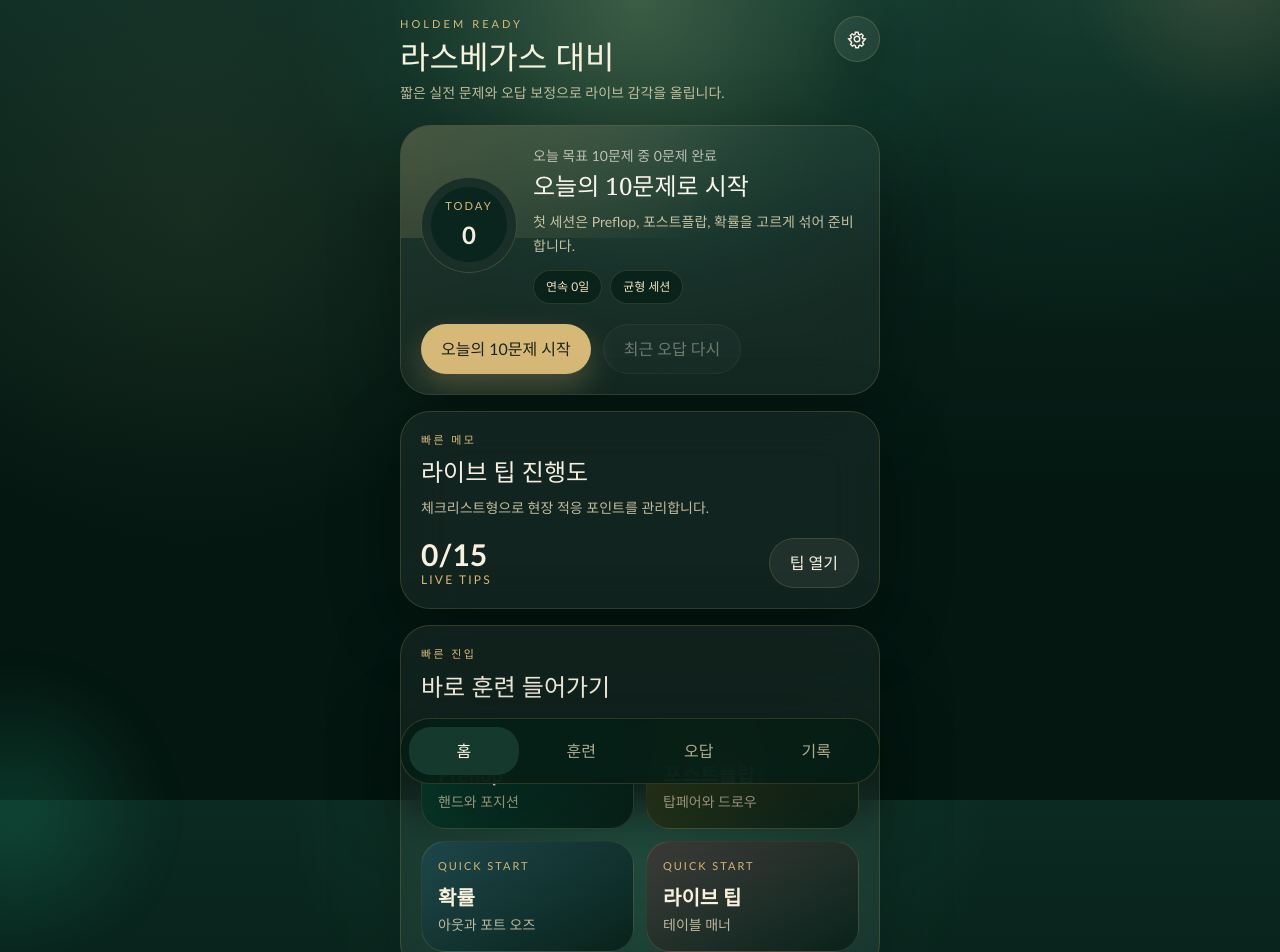
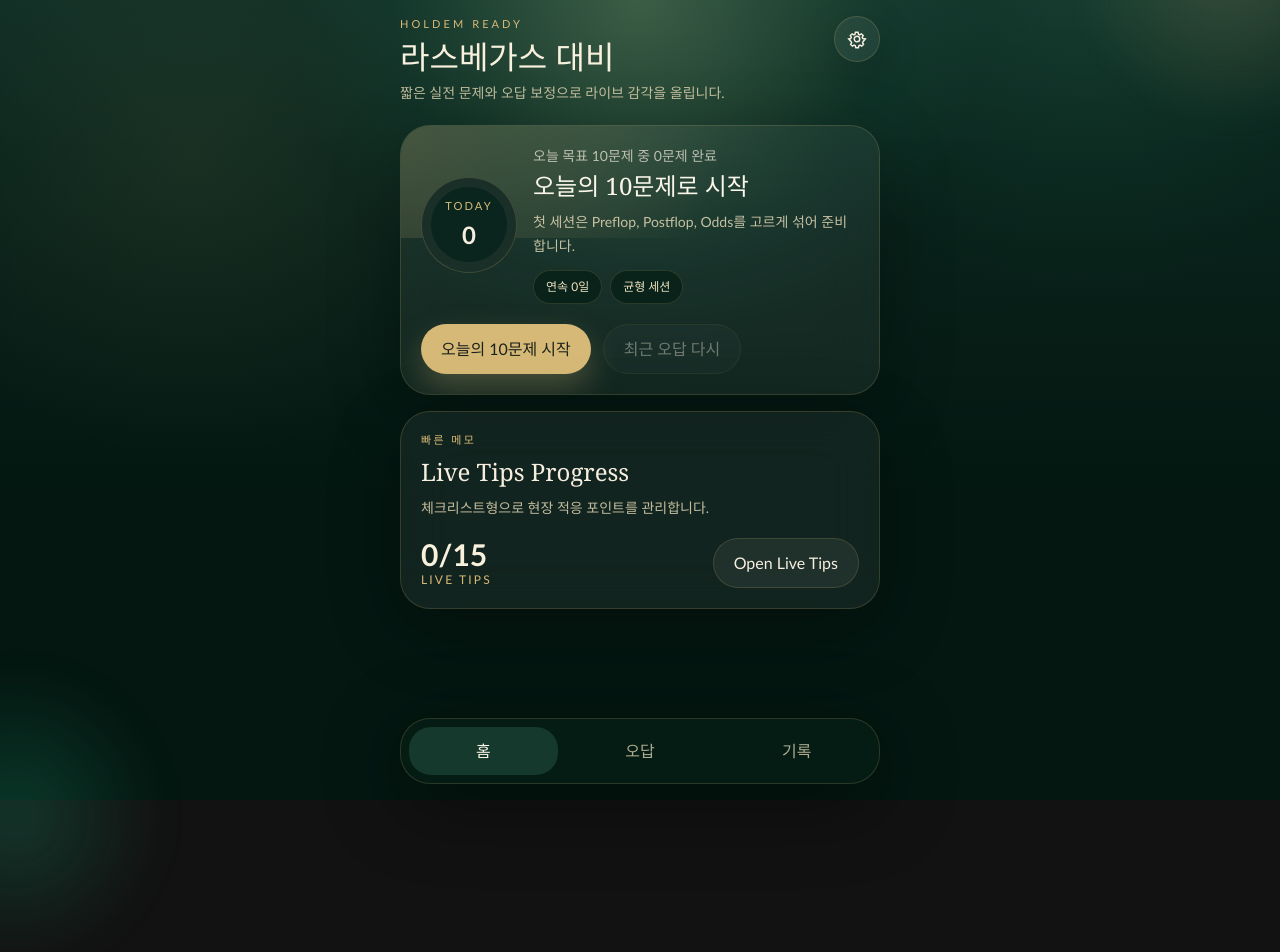
Before and after one commit to Jaeho211/holdem-ready, a Next.js app: page / in a window 1280 px wide. Shown: the top 952 px of the page. After the commit the page ends 800 px from the top, so only its background shows below. Built offline with nearby package versions, Linux system fonts and the light colour scheme.

Commit message:
Simplify navigation and normalize category labels

```diff
--- a/app/_components/holdem-ready-app.tsx
+++ b/app/_components/holdem-ready-app.tsx
@@ -2,8 +2,6 @@
 
 import { useEffect, useState } from "react";
 import {
-  questionBank,
-  type AppTrainingCategory,
   type AnswerChoice,
   type TrainingCategory,
 } from "@/lib/training-data";
@@ -20,7 +18,6 @@ import {
 } from "@/lib/holdem/selectors";
 import {
   answerSessionQuestion,
-  buildCategorySession,
   buildDailySession,
   buildWeaknessSession,
   buildWrongsSession,
@@ -50,16 +47,8 @@ import {
   QuizScreen,
   RecordsScreen,
   SettingsModal,
-  TrainingScreen,
-  type TrainingCardViewModel,
   WrongsScreen,
 } from "./screens";
-
-const TRAINING_CATEGORIES: ReadonlyArray<TrainingCategory> = [
-  "preflop",
-  "postflop",
-  "odds",
-];
 
 export function HoldemReadyApp() {
   const [ready, setReady] = useState(false);
@@ -101,21 +90,6 @@ export function HoldemReadyApp() {
       : null;
   const tipCheckedCount = Object.values(store.tipChecks).filter(Boolean).length;
 
-  const trainingCards: TrainingCardViewModel[] = TRAINING_CATEGORIES.map((category) => {
-    const active = store.sessions[`category:${category}`];
-
-    return {
-      category,
-      questionCount: questionBank.filter((question) => question.category === category).length,
-      accuracy: getCategoryAccuracy(store.responses, category),
-      progress:
-        active && active.index < active.questionIds.length
-          ? `${active.index}/${active.questionIds.length}`
-          : "--",
-      hasActiveSession: Boolean(active && active.index < active.questionIds.length),
-    };
-  });
-
   const categoryAccuracies = {
     preflop: getCategoryAccuracy(store.responses, "preflop"),
     postflop: getCategoryAccuracy(store.responses, "postflop"),
@@ -156,26 +130,12 @@ export function HoldemReadyApp() {
     beginSession(buildDailySession(store.responses));
   };
 
-  const startCategory = (category: AppTrainingCategory, useExisting = false) => {
-    if (category === "liveTips") {
-      setTab("training");
-      setSession(null);
-      setFeedback(null);
-      setSummary(null);
-      setView("liveTips");
-      return;
-    }
-
-    const existing = store.sessions[`category:${category}`];
-    if (useExisting && existing && existing.index < existing.questionIds.length) {
-      setSession(existing);
-      setFeedback(null);
-      setSummary(null);
-      setView("quiz");
-      return;
-    }
-
-    beginSession(buildCategorySession(category));
+  const openLiveTips = () => {
+    setTab("home");
+    setSession(null);
+    setFeedback(null);
+    setSummary(null);
+    setView("liveTips");
   };
 
   const startWrongs = (category?: TrainingCategory) => {
@@ -283,12 +243,8 @@ export function HoldemReadyApp() {
             tipCheckedCount={tipCheckedCount}
             onStartDaily={startDaily}
             onStartWrongs={() => startWrongs()}
-            onStartCategory={startCategory}
+            onOpenLiveTips={openLiveTips}
           />
-        )}
-
-        {view === "training" && (
-          <TrainingScreen cards={trainingCards} onStartCategory={startCategory} />
         )}
 
         {view === "wrongs" && (
@@ -317,7 +273,7 @@ export function HoldemReadyApp() {
           <LiveTipsScreen
             tipChecks={store.tipChecks}
             onToggleTip={toggleTip}
-            onBack={() => openTab("training")}
+            onBack={() => openTab("home")}
           />
         )}
 
--- a/app/_components/screens.tsx
+++ b/app/_components/screens.tsx
@@ -2,7 +2,6 @@ import { useMemo, useState, type ChangeEvent } from "react";
 import {
   categoryMeta,
   liveTipSections,
-  type AppTrainingCategory,
   type AnswerChoice,
   type HoldemQuestion,
   type TrainingCategory,
@@ -33,7 +32,6 @@ import {
   Metric,
   PlayingCard,
   Primary,
-  Quick,
   Secondary,
   SettingRow,
   Surface,
@@ -49,10 +47,6 @@ const VIEW_COPY: Record<
     title: "라스베가스 대비",
     description: "짧은 실전 문제와 오답 보정으로 라이브 감각을 올립니다.",
   },
-  training: {
-    title: "훈련 선택",
-    description: "Preflop, 포스트플랍, 확률, 현장 적응을 모바일 흐름에 맞게 반복하세요.",
-  },
   wrongs: {
     title: "오답노트",
     description: "최근에 틀린 문제를 다시 모아 약한 결정만 빠르게 복습합니다.",
@@ -62,7 +56,7 @@ const VIEW_COPY: Record<
     description: "정답률, 약점, 최근 학습 흐름을 한 번에 봅니다.",
   },
   liveTips: {
-    title: "라이브 카지노 팁",
+    title: "Live Tips",
     description: "테이블 적응을 체크리스트형 카드로 정리합니다.",
   },
 };
@@ -70,14 +64,13 @@ const VIEW_COPY: Record<
 const WRONG_FILTERS: ReadonlyArray<{ key: WrongFilter; label: string }> = [
   { key: "all", label: "전체" },
   { key: "preflop", label: "Preflop" },
-  { key: "postflop", label: "포스트플랍" },
-  { key: "odds", label: "확률" },
-  { key: "liveTips", label: "라이브 팁" },
+  { key: "postflop", label: "Postflop" },
+  { key: "odds", label: "Odds" },
+  { key: "liveTips", label: "Live Tips" },
 ];
 
 const NAV_ITEMS: ReadonlyArray<{ id: AppTab; label: string }> = [
   { id: "home", label: "홈" },
-  { id: "training", label: "훈련" },
   { id: "wrongs", label: "오답" },
   { id: "records", label: "기록" },
 ];
@@ -101,14 +94,6 @@ function GlossaryChip({
     </button>
   );
 }
-
-export type TrainingCardViewModel = {
-  category: TrainingCategory;
-  questionCount: number;
-  accuracy: number | null;
-  progress: string;
-  hasActiveSession: boolean;
-};
 
 export function LoadingScreen() {
   return (
@@ -167,7 +152,7 @@ export function HomeScreen({
   tipCheckedCount,
   onStartDaily,
   onStartWrongs,
-  onStartCategory,
+  onOpenLiveTips,
 }: {
   todayCount: number;
   dailyGoal: Settings["dailyGoal"];
@@ -179,7 +164,7 @@ export function HomeScreen({
   tipCheckedCount: number;
   onStartDaily: () => void;
   onStartWrongs: () => void;
-  onStartCategory: (category: AppTrainingCategory) => void;
+  onOpenLiveTips: () => void;
 }) {
   return (
     <section className="space-y-4">
@@ -209,7 +194,7 @@ export function HomeScreen({
             <p className="mt-2 text-sm leading-6 text-[#efe2be]/80">
               {hasWeaknessHistory
                 ? `${weakTags[0]}${weakTags[1] ? `, ${weakTags[1]}` : ""} 약점을 반영해 오늘 문제를 골랐습니다.`
-                : "첫 세션은 Preflop, 포스트플랍, 확률을 고르게 섞어 준비합니다."}
+                : "첫 세션은 Preflop, Postflop, Odds를 고르게 섞어 준비합니다."}
             </p>
             <div className="mt-3 flex flex-wrap gap-2 text-xs text-[#efe2be]">
               <span className="rounded-full border border-[#d7b977]/16 bg-[#09231b] px-3 py-2">
@@ -232,7 +217,7 @@ export function HomeScreen({
       </Surface>
       <Surface>
         <CardEyebrow>빠른 메모</CardEyebrow>
-        <h3 className="mt-2 font-serif text-2xl text-[#f6efe0]">라이브 팁 진행도</h3>
+        <h3 className="mt-2 font-serif text-2xl text-[#f6efe0]">Live Tips Progress</h3>
         <p className="mt-2 text-sm leading-6 text-[#efe2be]/80">
           체크리스트형으로 현장 적응 포인트를 관리합니다.
         </p>
@@ -243,94 +228,7 @@ export function HomeScreen({
             </p>
             <p className="text-xs uppercase tracking-[0.18em] text-[#d7b977]">Live Tips</p>
           </div>
-          <Secondary onClick={() => onStartCategory("liveTips")}>팁 열기</Secondary>
-        </div>
-      </Surface>
-      <Surface>
-        <div className="flex items-center justify-between gap-3">
-          <div>
-            <CardEyebrow>빠른 진입</CardEyebrow>
-            <h3 className="mt-2 font-serif text-2xl text-[#f6efe0]">바로 훈련 들어가기</h3>
-          </div>
-        </div>
-        <div className="mt-4 grid gap-3 sm:grid-cols-2">
-          <Quick
-            title="Preflop"
-            subtitle="핸드와 포지션"
-            tone="emerald"
-            onClick={() => onStartCategory("preflop")}
-          />
-          <Quick
-            title="포스트플랍"
-            subtitle="탑페어와 드로우"
-            tone="amber"
-            onClick={() => onStartCategory("postflop")}
-          />
-          <Quick
-            title="확률"
-            subtitle="아웃과 포트 오즈"
-            tone="sky"
-            onClick={() => onStartCategory("odds")}
-          />
-          <Quick
-            title="라이브 팁"
-            subtitle="테이블 매너"
-            tone="rose"
-            onClick={() => onStartCategory("liveTips")}
-          />
-        </div>
-      </Surface>
-    </section>
-  );
-}
-
-export function TrainingScreen({
-  cards,
-  onStartCategory,
-}: {
-  cards: TrainingCardViewModel[];
-  onStartCategory: (category: AppTrainingCategory, useExisting?: boolean) => void;
-}) {
-  return (
-    <section className="space-y-4">
-      {cards.map((card) => (
-        <Surface key={card.category}>
-          <div className="flex items-start justify-between gap-4">
-            <div>
-              <CardEyebrow>{categoryMeta[card.category].difficulty}</CardEyebrow>
-              <h2 className="mt-2 font-serif text-[1.85rem] text-[#fbf5e6]">
-                {categoryMeta[card.category].label}
-              </h2>
-              <p className="mt-2 text-sm leading-6 text-[#efe2be]/80">
-                {categoryMeta[card.category].description}
-              </p>
-            </div>
-            <span className="rounded-full border border-[#d7b977]/20 bg-[#091f18] px-3 py-2 text-xs uppercase tracking-[0.18em] text-[#d7b977]">
-              {categoryMeta[card.category].emphasis}
-            </span>
-          </div>
-          <div className="mt-5 grid grid-cols-3 gap-3 text-center">
-            <Metric label="문제 수" value={`${card.questionCount}`} />
-            <Metric label="최근 정답률" value={card.accuracy !== null ? `${card.accuracy}%` : "--"} />
-            <Metric label="이어풀기" value={card.progress} />
-          </div>
-          <div className="mt-5 flex flex-col gap-3 sm:flex-row">
-            <Primary onClick={() => onStartCategory(card.category, true)}>
-              {card.hasActiveSession ? "이어풀기" : "빠른 시작"}
-            </Primary>
-            <Secondary onClick={() => onStartCategory(card.category)}>새로 시작</Secondary>
-          </div>
-        </Surface>
-      ))}
-      <Surface>
-        <CardEyebrow>현장 적응</CardEyebrow>
-        <h2 className="mt-2 font-serif text-[1.85rem] text-[#fbf5e6]">라이브 카지노 팁</h2>
-        <p className="mt-2 text-sm leading-6 text-[#efe2be]/80">
-          테이블 앉기, 바잉, 액션 순서, 베팅 선언 같은 현장 포인트를 체크리스트로 훑습니다.
-        </p>
-        <div className="mt-5 flex flex-col gap-3 sm:flex-row">
-          <Primary onClick={() => onStartCategory("liveTips")}>체크리스트 열기</Primary>
-          <Secondary onClick={() => onStartCategory("liveTips")}>처음부터 보기</Secondary>
+          <Secondary onClick={onOpenLiveTips}>Open Live Tips</Secondary>
         </div>
       </Surface>
     </section>
@@ -420,11 +318,11 @@ export function WrongsScreen({
       ) : (
         <Surface>
           <h3 className="font-serif text-2xl text-[#f6efe0]">
-            {wrongFilter === "liveTips" ? "라이브 팁은 체크리스트형입니다" : "아직 오답이 없습니다"}
+            {wrongFilter === "liveTips" ? "Live Tips는 체크리스트형입니다" : "아직 오답이 없습니다"}
           </h3>
           <p className="mt-3 text-sm leading-6 text-[#efe2be]/78">
             {wrongFilter === "liveTips"
-              ? "현장 적응은 훈련 탭의 라이브 팁에서 체크리스트로 관리합니다."
+              ? "현장 적응은 홈의 Live Tips에서 체크리스트로 관리합니다."
               : "문제를 풀기 시작하면 틀린 문제와 약한 태그가 이곳에 쌓입니다."}
           </p>
         </Surface>
@@ -538,7 +436,7 @@ export function LiveTipsScreen({
         <div className="flex items-center justify-between gap-3">
           <div>
             <CardEyebrow>체크리스트</CardEyebrow>
-            <h2 className="mt-2 font-serif text-2xl text-[#f6efe0]">라스베가스 라이브 적응 포인트</h2>
+            <h2 className="mt-2 font-serif text-2xl text-[#f6efe0]">Live Tips Checklist</h2>
           </div>
           <div className="rounded-full border border-[#d7b977]/20 bg-[#091f18] px-3 py-2 text-sm text-[#efe2be]">
             {checkedCount}/{TIP_TOTAL}
@@ -548,7 +446,7 @@ export function LiveTipsScreen({
           긴 글 대신 카드 형태로 읽고 바로 체크해 두세요. 현장에서는 전략보다 어색함을 줄이는 것이 체감 효용이 큽니다.
         </p>
         <div className="mt-4">
-          <Secondary onClick={onBack}>훈련 탭으로</Secondary>
+          <Secondary onClick={onBack}>홈으로</Secondary>
         </div>
       </Surface>
       {liveTipSections.map((section) => (
@@ -1077,7 +975,7 @@ export function BottomNav({
 }) {
   return (
     <nav className="fixed inset-x-0 bottom-0 z-50 mx-auto w-full max-w-[520px] px-4 pb-4 sm:px-5">
-      <div className="grid grid-cols-4 gap-2 rounded-[30px] border border-[#d7b977]/18 bg-[#061d16]/94 p-2 shadow-[0_18px_80px_rgba(0,0,0,0.46)] backdrop-blur-xl">
+      <div className="grid grid-cols-3 gap-2 rounded-[30px] border border-[#d7b977]/18 bg-[#061d16]/94 p-2 shadow-[0_18px_80px_rgba(0,0,0,0.46)] backdrop-blur-xl">
         {NAV_ITEMS.map((item) => (
           <button
             key={item.id}
--- a/lib/holdem/types.ts
+++ b/lib/holdem/types.ts
@@ -1,7 +1,7 @@
 import type { AnswerChoice, TrainingCategory } from "../training-data";
 
-export type AppView = "home" | "training" | "wrongs" | "records" | "liveTips" | "quiz";
-export type AppTab = "home" | "training" | "wrongs" | "records";
+export type AppView = "home" | "wrongs" | "records" | "liveTips" | "quiz";
+export type AppTab = "home" | "wrongs" | "records";
 export type WrongFilter = "all" | TrainingCategory | "liveTips";
 
 export type Settings = {
--- a/lib/training-data.ts
+++ b/lib/training-data.ts
@@ -82,24 +82,24 @@ export const categoryMeta: Record<
     emphasis: "오픈 범위와 SB/BB 방어",
   },
   postflop: {
-    label: "포스트플랍",
-    shortLabel: "포스트",
+    label: "Postflop",
+    shortLabel: "Postflop",
     description: "탑페어, 드로우, 강한 메이드 핸드 결정을 반복합니다.",
     difficulty: "실전 판단",
     accent: "from-amber-300/25 via-yellow-100/10 to-transparent",
     emphasis: "탑페어 과대평가 줄이기",
   },
   odds: {
-    label: "확률 훈련",
-    shortLabel: "확률",
+    label: "Odds",
+    shortLabel: "Odds",
     description: "아웃 수와 포트 오즈 감각을 짧게 훈련합니다.",
     difficulty: "보조 훈련",
     accent: "from-cyan-300/25 via-sky-200/10 to-transparent",
     emphasis: "필요 승률과 드로우 가격",
   },
   liveTips: {
-    label: "라이브 팁",
-    shortLabel: "팁",
+    label: "Live Tips",
+    shortLabel: "Live Tips",
     description: "라스베가스 테이블에서 당황하지 않게 체크리스트로 정리합니다.",
     difficulty: "현장 적응",
     accent: "from-rose-300/25 via-orange-200/10 to-transparent",
```
